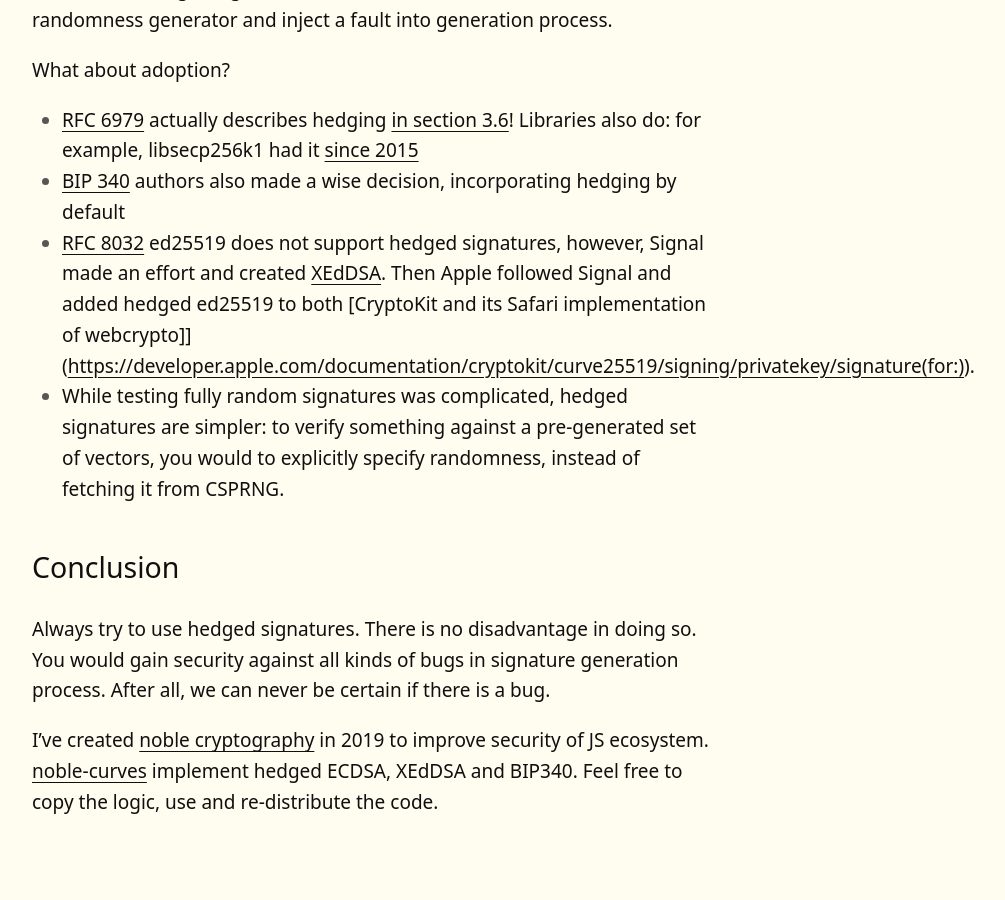
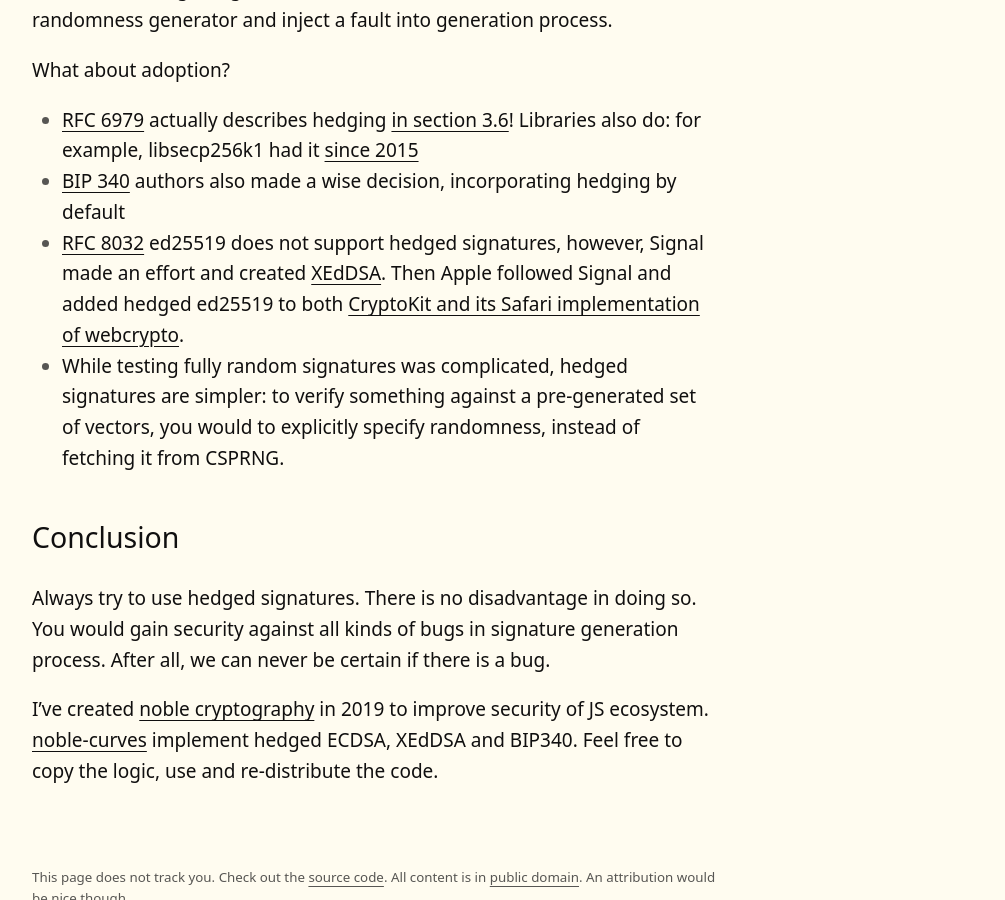
Before and after one commit to paulmillr/paulmillr.github.io, a Jekyll site: the page built from _posts/2025-02-15-deterministic-signatures.md, in a window 1280 px wide and 900 px high, scrolled down 5224 px. Shown: the whole window, without its empty margins (266-1271 px from the left). Built offline with Jekyll 4.4.1, drawn with Linux system fonts in a browser that asks for light colours; some of the changed text lies outside the part shown.

Commit message:
Formatting

```diff
--- a/_posts/2025-02-15-deterministic-signatures.md
+++ b/_posts/2025-02-15-deterministic-signatures.md
@@ -186,7 +186,7 @@ What about adoption?
 - [RFC 8032](https://datatracker.ietf.org/doc/html/rfc8032) ed25519 does not support hedged signatures, however,
   Signal made an effort and created [XEdDSA](https://signal.org/docs/specifications/xeddsa/).
   Then Apple followed Signal
-  and added hedged ed25519 to both [CryptoKit and its Safari implementation of webcrypto]](<https://developer.apple.com/documentation/cryptokit/curve25519/signing/privatekey/signature(for:)>).
+  and added hedged ed25519 to both [CryptoKit and its Safari implementation of webcrypto](<https://developer.apple.com/documentation/cryptokit/curve25519/signing/privatekey/signature(for:)>).
 - While testing fully random signatures was complicated, hedged signatures are simpler:
   to verify something against a pre-generated set of vectors, you would to explicitly specify randomness, instead of fetching it from CSPRNG.
 
```
Also changed, not shown: other parts of _posts/2025-02-15-deterministic-signatures.md (+1 -1 lines).
